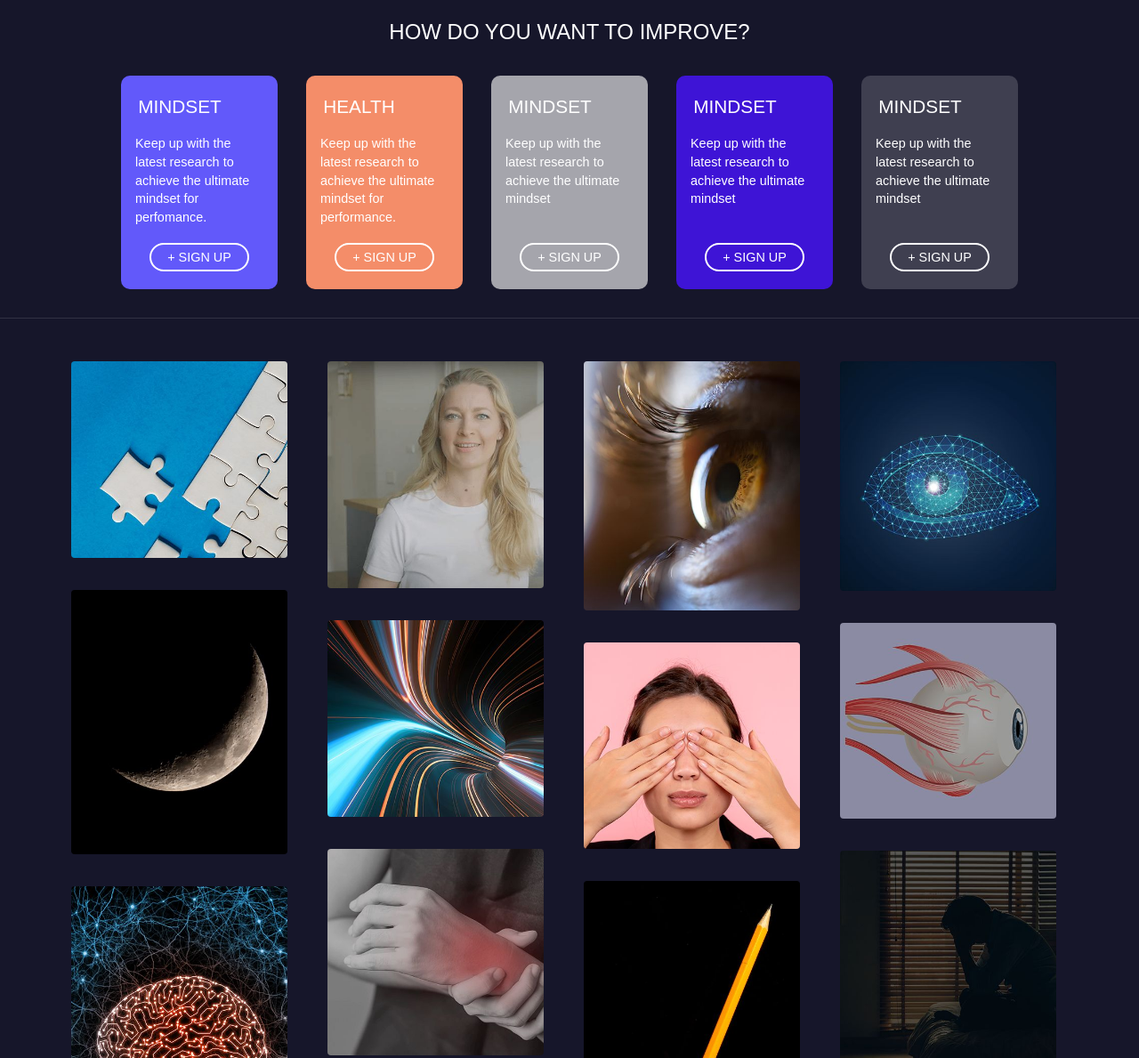
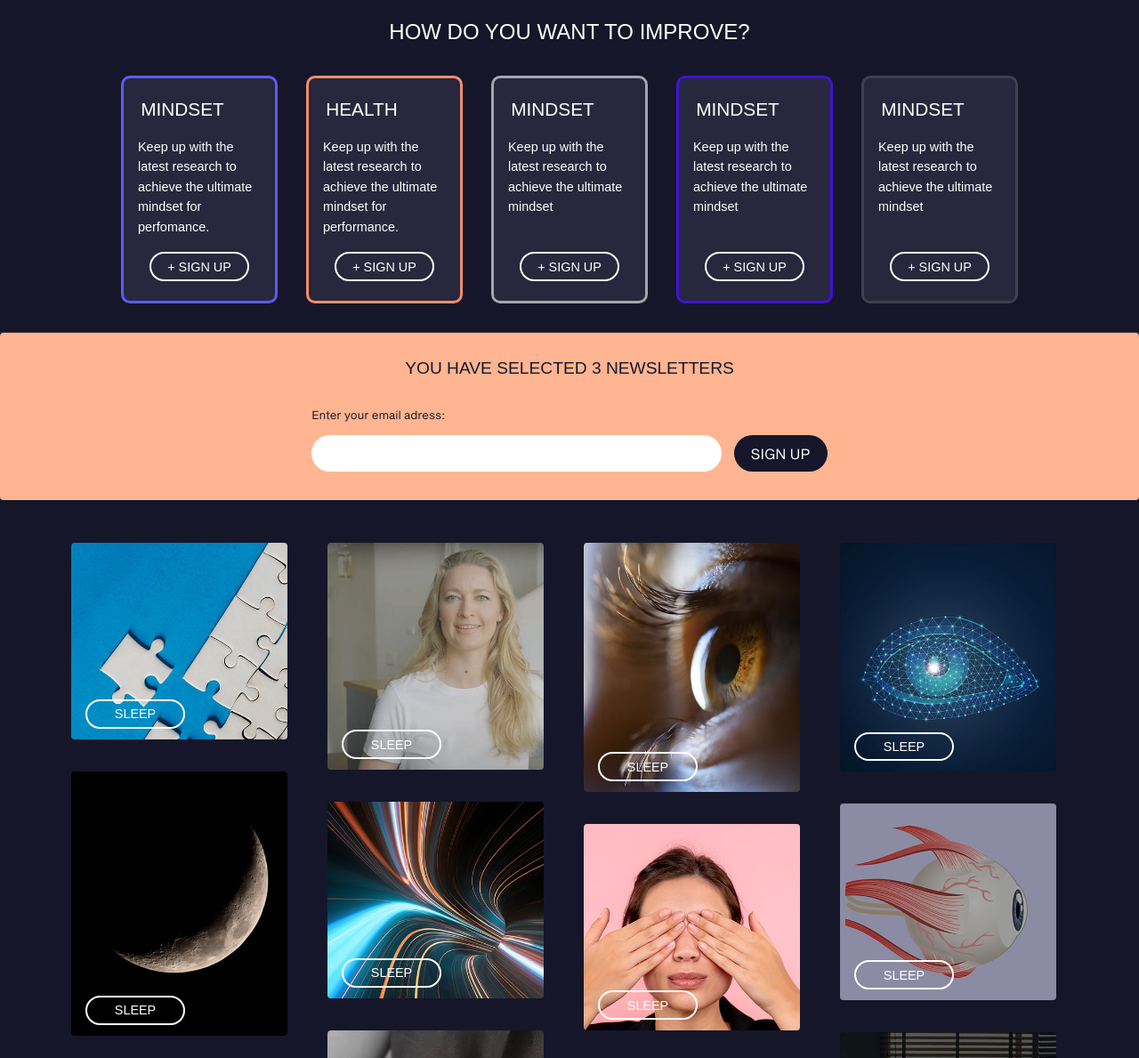
Before and after one commit to whatelise/ezoneproject, a website built with Vite: page ezoneproject/index.html in a window 1280 px wide. Shown: the part 798-1987 px from the top of the page at 89% size. Built offline with nearby package versions, Linux system fonts and the light colour scheme.

Commit message:
style changes

```diff
--- a/ezoneproject/index.html
+++ b/ezoneproject/index.html
@@ -92,20 +92,53 @@
         </div>
       </div>
     </section>
+    <div class="popup">
+      <h2 class="popup-header">You have selected <span>3</span> newsletters</h2>
+      <form>
+        <label for="email">Enter your email adress:</label>
+        <div class="email-2"><input type="email" required />
+          <input type="submit" value="SIGN UP">
+        </div>
+      </form>
+    </div>
 
     <article>
-      <div class="img-container"><img src="assets/puzzle.jpg" alt=""></div>
-      <div class="img-container"><img src="assets/moon.jpg" alt=""></div>
-      <div class="img-container"><img src="assets/brain.jpg" alt=""></div>
-      <div class="img-container"><img src="assets/blonde.jpg" alt=""></div>
-      <div class="img-container"><img src="assets/fast-space.jpg" alt=""></div>
-      <div class="img-container"><img src="assets/hand.jpg" alt=""></div>
-      <div class="img-container"><img src="assets/eye.jpg" alt=""></div>
-      <div class="img-container"><img src="assets/peekaboo.jpg" alt=""></div>
-      <div class="img-container"><img src="assets/pencil.jpg" alt=""></div>
-      <div class="img-container"><img src="assets/robot-eye.jpg" alt=""></div>
-      <div class="img-container"><img src="assets/eyeball-profile.jpg" alt=""></div>
-      <div class="img-container"><img src="assets/sad-dark-guy.jpg" alt=""></div>
+      <div class="img-container">
+        <div class="img-button"><button>SLEEP</button></div><img src="assets/puzzle.jpg" alt="">
+      </div>
+      <div class="img-container">
+        <div class="img-button"><button>SLEEP</button></div><img src="assets/moon.jpg" alt="">
+      </div>
+      <div class="img-container">
+        <div class="img-button"><button>SLEEP</button></div><img src="assets/brain.jpg" alt="">
+      </div>
+      <div class="img-container">
+        <div class="img-button"><button>SLEEP</button></div><img src="assets/blonde.jpg" alt="">
+      </div>
+      <div class="img-container">
+        <div class="img-button"><button>SLEEP</button></div><img src="assets/fast-space.jpg" alt="">
+      </div>
+      <div class="img-container">
+        <div class="img-button"><button>SLEEP</button></div><img src="assets/hand.jpg" alt="">
+      </div>
+      <div class="img-container">
+        <div class="img-button"><button>SLEEP</button></div><img src="assets/eye.jpg" alt="">
+      </div>
+      <div class="img-container">
+        <div class="img-button"><button>SLEEP</button></div><img src="assets/peekaboo.jpg" alt="">
+      </div>
+      <div class="img-container">
+        <div class="img-button"><button>SLEEP</button></div><img src="assets/pencil.jpg" alt="">
+      </div>
+      <div class="img-container">
+        <div class="img-button"><button>SLEEP</button></div><img src="assets/robot-eye.jpg" alt="">
+      </div>
+      <div class="img-container">
+        <div class="img-button"><button>SLEEP</button></div><img src="assets/eyeball-profile.jpg" alt="">
+      </div>
+      <div class="img-container">
+        <div class="img-button"><button>SLEEP</button></div><img src="assets/sad-dark-guy.jpg" alt="">
+      </div>
     </article>
   </main>
   <footer>
--- a/ezoneproject/scss/_carousel.scss
+++ b/ezoneproject/scss/_carousel.scss
@@ -9,8 +9,8 @@
 #carousel {
   .area {
     width: 11rem;
-    height: 15rem;
-    background-color: colors.$blue;
+    height: 16rem;
+    background-color: colors.$cardbackground;
     margin: 1rem;
     border-radius: 10px;
     align-items: center;
@@ -29,7 +29,7 @@
     margin-top: 0;
     letter-spacing: 0.001rem;
     word-spacing: 0.01px;
-    line-height: 1.3rem;
+    line-height: 1.4rem;
     color: colors.$white;
     font-size: 0.9rem;
   }
@@ -42,18 +42,25 @@
     margin: auto;
   }
   .area1 {
-    background-color: colors.$bluelight;
+    border: 3px solid colors.$bluelight;
   }
   .area2 {
-    background-color: colors.$orange;
+    border: 3px solid colors.$orange;
   }
   .area3 {
-    background-color: colors.$lightgrey;
+    border: 3px solid colors.$lightgrey;
   }
   .area4 {
-    background-color: colors.$blue;
+    border: 3px solid colors.$blue;
   }
   .area5 {
-    background-color: colors.$mediumgrey;
+    border: 3px solid colors.$mediumgrey;
   }
 }
+
+#carousel {
+  button:hover {
+    background-color: colors.$grey;
+    transition: ease-out 0.2s;
+  }
+}
--- a/ezoneproject/scss/_layout.scss
+++ b/ezoneproject/scss/_layout.scss
@@ -75,6 +75,7 @@ article {
 }
 
 .img-container {
+  position: relative;
   display: inline-block; /* important to wrap notes not content */
   width: 100%;
   margin-top: 2em;
@@ -86,6 +87,7 @@ article {
 }
 .img-container:hover {
   transform: scale(1.04);
+  filter: brightness(0.7);
 }
 
 article {
@@ -96,6 +98,11 @@ article {
     max-width: 95%;
     height: auto;
     object-fit: cover;
+  }
+  .img-button {
+    position: absolute;
+    bottom: 1em;
+    left: 1em;
   }
 }
 
--- a/ezoneproject/scss/_popup.scss
+++ b/ezoneproject/scss/_popup.scss
@@ -0,0 +1,49 @@
+@use "base/colors.scss";
+
+.popup {
+  background-color: colors.$orangelight;
+  border-radius: 4px;
+  display: flex;
+  flex-direction: column;
+  align-items: center;
+}
+
+.popup {
+  h2 {
+    font-size: 1.2rem;
+    color: colors.$grey;
+    padding: 1.8rem 0rem 2rem 0rem;
+  }
+
+  input[type="email"] {
+    background-color: colors.$white;
+    border-radius: 2rem;
+    padding: 0.6em 1.2rem;
+    min-width: 36vw;
+    color: colors.$grey;
+  }
+  input[type="submit"] {
+    background-color: colors.$grey;
+    color: colors.$white;
+    font-family: shapiro-regular;
+    font-weight: regular;
+    border-radius: 2rem;
+    padding: 0.6em 1.2rem;
+    margin-left: 0.6em;
+  }
+
+  label[for="email"] {
+    font-size: 0.8rem;
+    padding-bottom: 1em;
+    color: colors.$grey;
+  }
+
+  .email-2 {
+    margin-bottom: 2em;
+  }
+
+  form {
+    display: flex;
+    flex-direction: column;
+  }
+}
--- a/ezoneproject/scss/base/_typography.scss
+++ b/ezoneproject/scss/base/_typography.scss
@@ -19,7 +19,9 @@
   src: url("../../fonts/uniform-pro-con-medium.ttf");
 }
 
-a {
+a,
+label,
+input[type="email"] {
   text-decoration: none;
   font-family: shapiro-regular;
   font-weight: regular;
--- a/ezoneproject/scss/base/colors.scss
+++ b/ezoneproject/scss/base/colors.scss
@@ -9,3 +9,4 @@ $lightgrey: #a5a5ac;
 $mediumgrey: #3f3f50;
 $grey: #16162a;
 $navbackground: rgba(22, 21, 43, 0.4);
+$cardbackground: #27273d;
```
